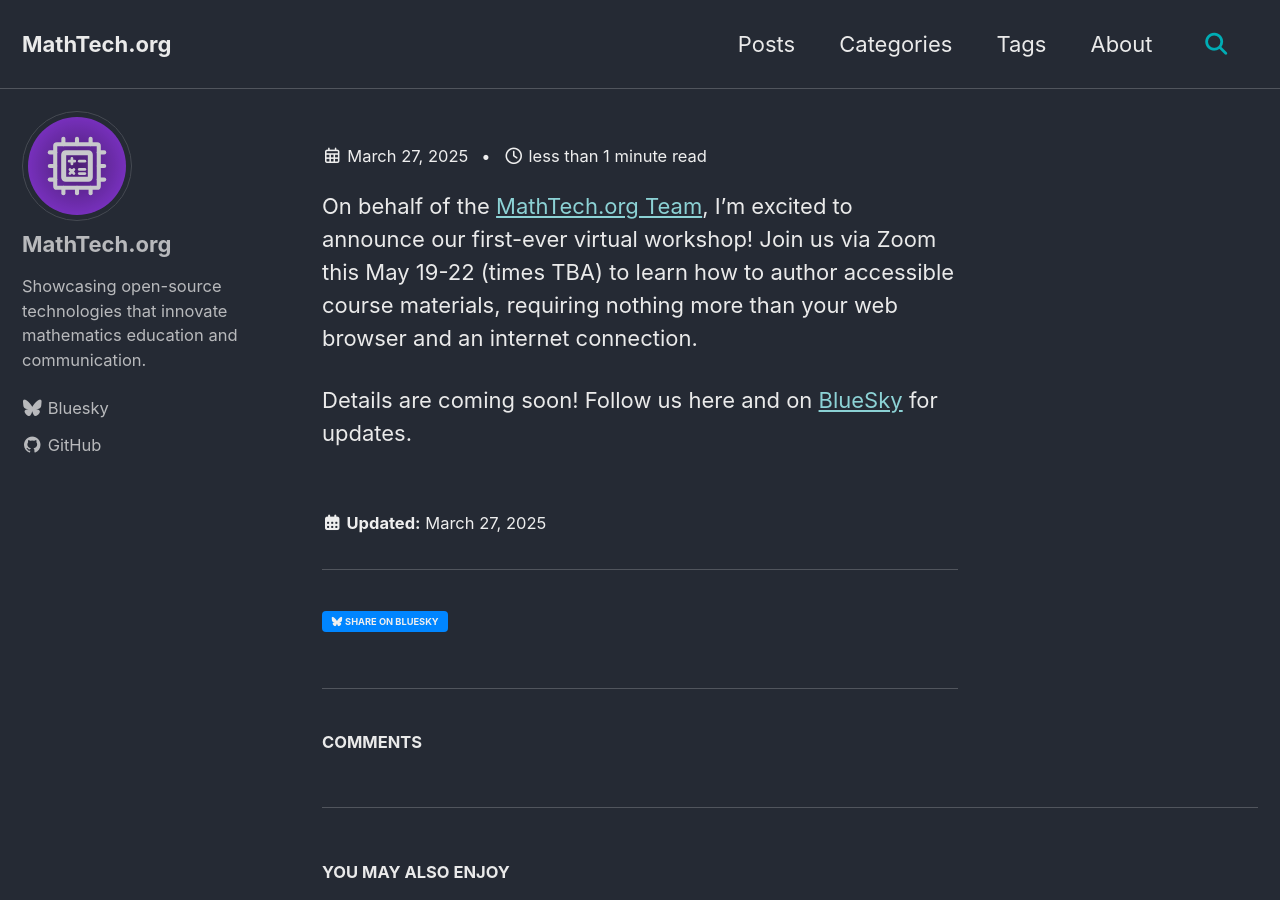
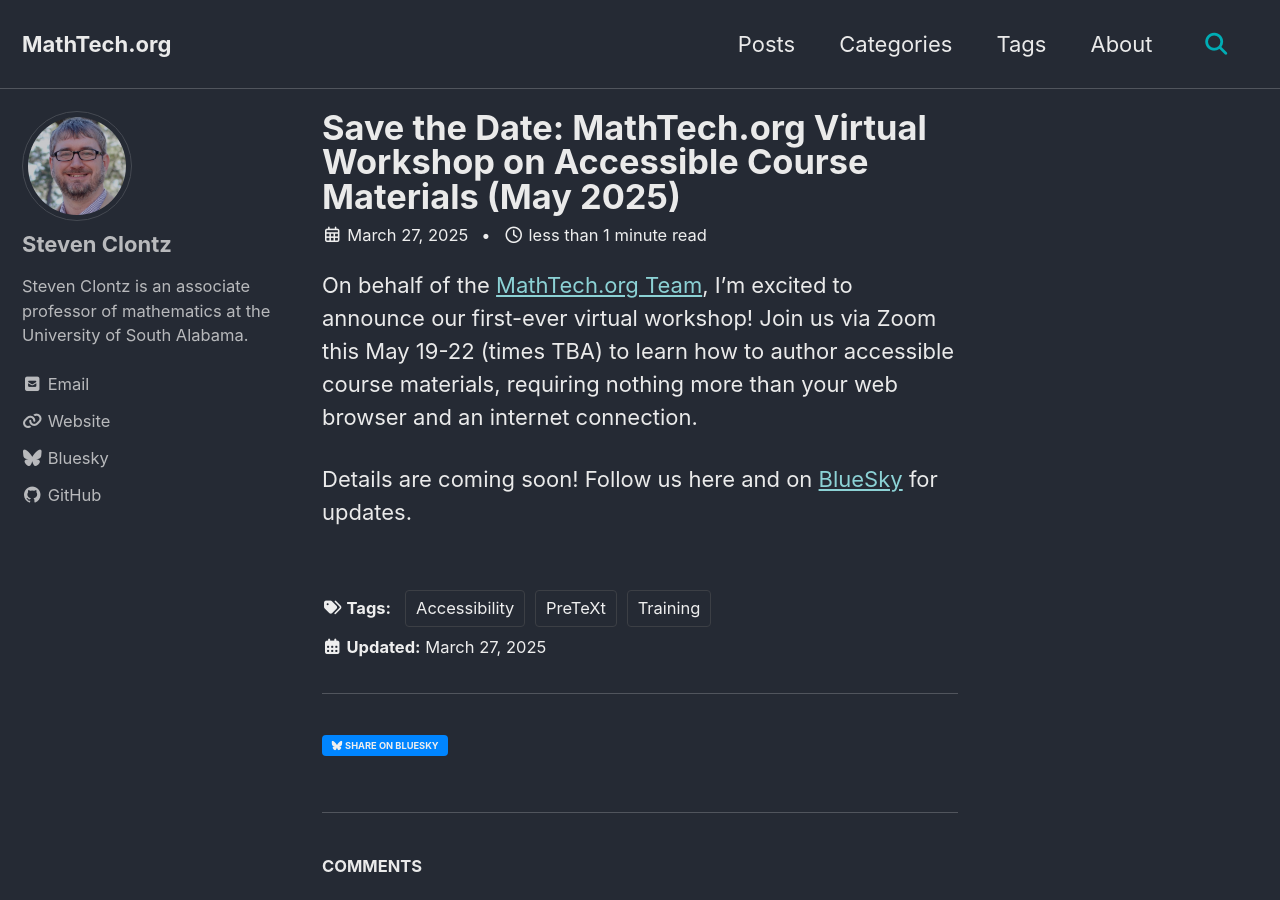
Before and after one commit to mathtechorg/mathtechorg.github.io, a Jekyll site: the page built from _posts/2025-03-27-mathtech-workshop.md, in a window 1280 px wide and 900 px high. Built offline with Jekyll 4.4.1, drawn with Linux system fonts in a browser that asks for light colours; cached includes are drawn as plain includes; comment, search, counter and statistics services are not loaded.

Commit message:
fix yaml error (#30)

```diff
--- a/_posts/2025-03-27-mathtech-workshop.md
+++ b/_posts/2025-03-27-mathtech-workshop.md
@@ -1,5 +1,5 @@
 ---
-title: Save the Date: MathTech.org Virtual Workshop on Accessible Course Materials (May 2025)
+title: "Save the Date: MathTech.org Virtual Workshop on Accessible Course Materials (May 2025)"
 tags: PreTeXt Accessibility Training
 author: Steven Clontz
 ---
```
